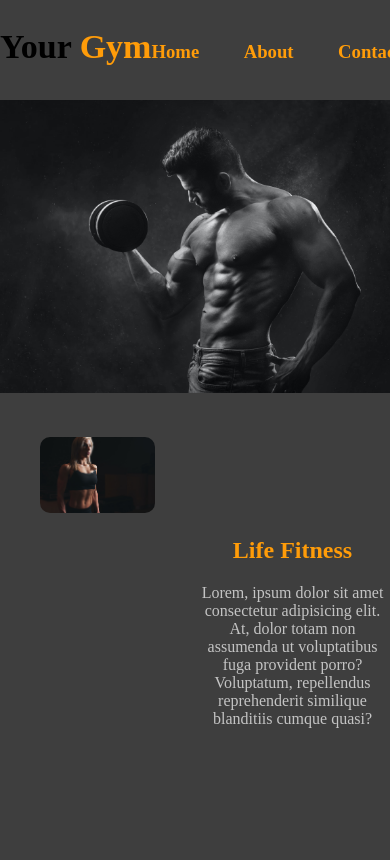
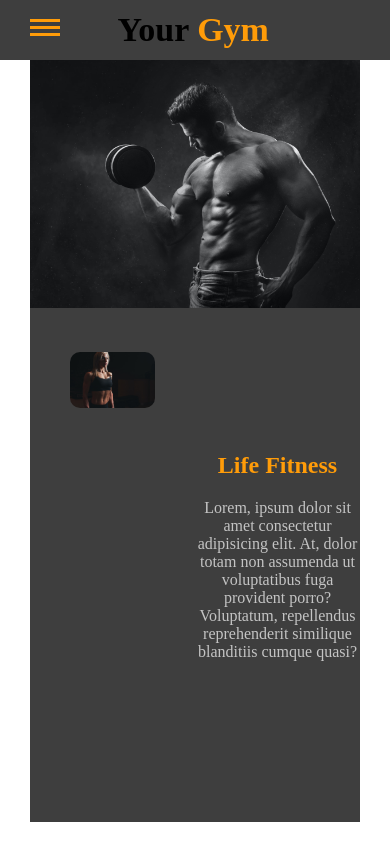
Before and after one commit to vitoneto/your-gym-ui, an Angular app: page / in a window 390 px wide. Shown: the top 860 px of the page. Built offline with nearby package versions, Linux system fonts and the light colour scheme.

Commit message:
Header responsive and humberguer icon created.

```diff
--- a/src/app/components/header/header.component.html
+++ b/src/app/components/header/header.component.html
@@ -1,5 +1,11 @@
 <header>
     <div class="wrapper">
+             <div class="humburguer-icon">
+                <div class="humberguer-line"></div>
+                <div class="humberguer-line"></div>
+                <div class="humberguer-line"></div>
+             </div>
+
             <div class="logo">
                 <h2><b>Your</b> <b> Gym</b></h2>
             </div>
--- a/src/app/components/header/header.component.scss
+++ b/src/app/components/header/header.component.scss
@@ -5,6 +5,10 @@ header {
     height: 100px;
     background-color: $gray;
     .wrapper {
+        .humburguer-icon {
+            display: none;
+        }
+
         .logo {
             display: inline-block;
             h2 {
@@ -38,3 +42,42 @@ header {
         }
     }
 }
+
+@media only screen and (max-width: 767px) {
+    :host {
+        header{
+            height: 60px;
+            .wrapper {
+                .humburguer-icon{
+                    display: inline-block !important;
+                    position: absolute;
+                    width: 30px;
+                    height: 30px;
+                    top: calc(30px - 15px);
+                    .humberguer-line {
+                        width: 100%;
+                        height: 3px;
+                        background-color: $orange;
+                        margin: 4px 0;
+                    }
+                }
+
+                .logo {
+                    display: block;
+                    position: absolute;
+                    width: 100vw;
+                    right: 0;
+                    top: calc(30px - 17px);
+                    h2{
+                        width: 155px;
+                        margin: 0 auto;
+                    }
+                }
+
+                .menu {
+                    display: none;
+                }
+            }
+        }
+        }
+}
--- a/src/styles.scss
+++ b/src/styles.scss
@@ -3,9 +3,10 @@
     padding: 0px;
     margin: 0px;
     .wrapper {
-        max-width: 1920px;
+        max-width: 1280px;
         min-width: 320px;
         width: 100vw;
         margin: 0 auto;
+        padding: 0 30px;
     }
 }
```
Lines whose indentation alone changed are shown as unchanged.
